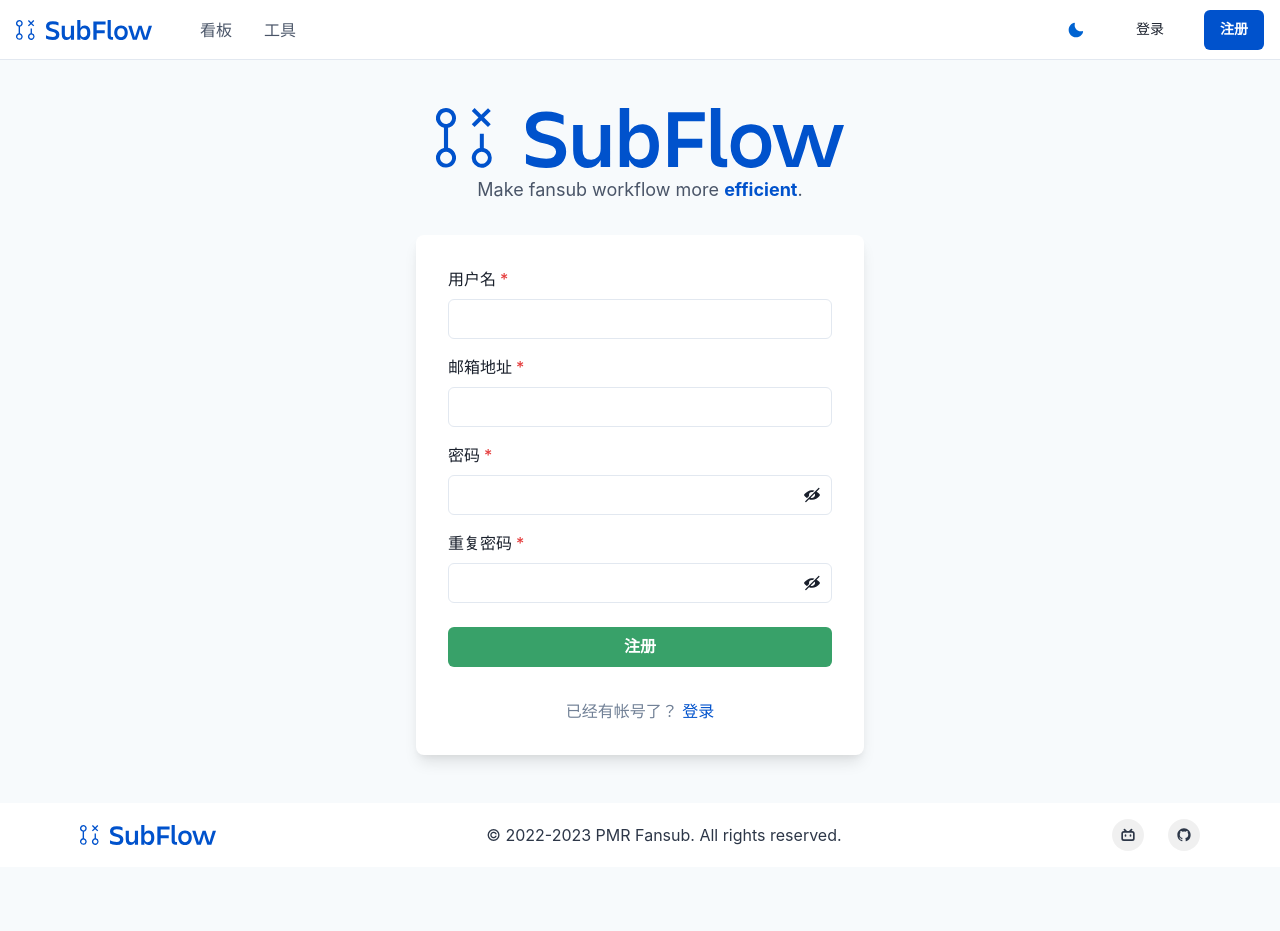
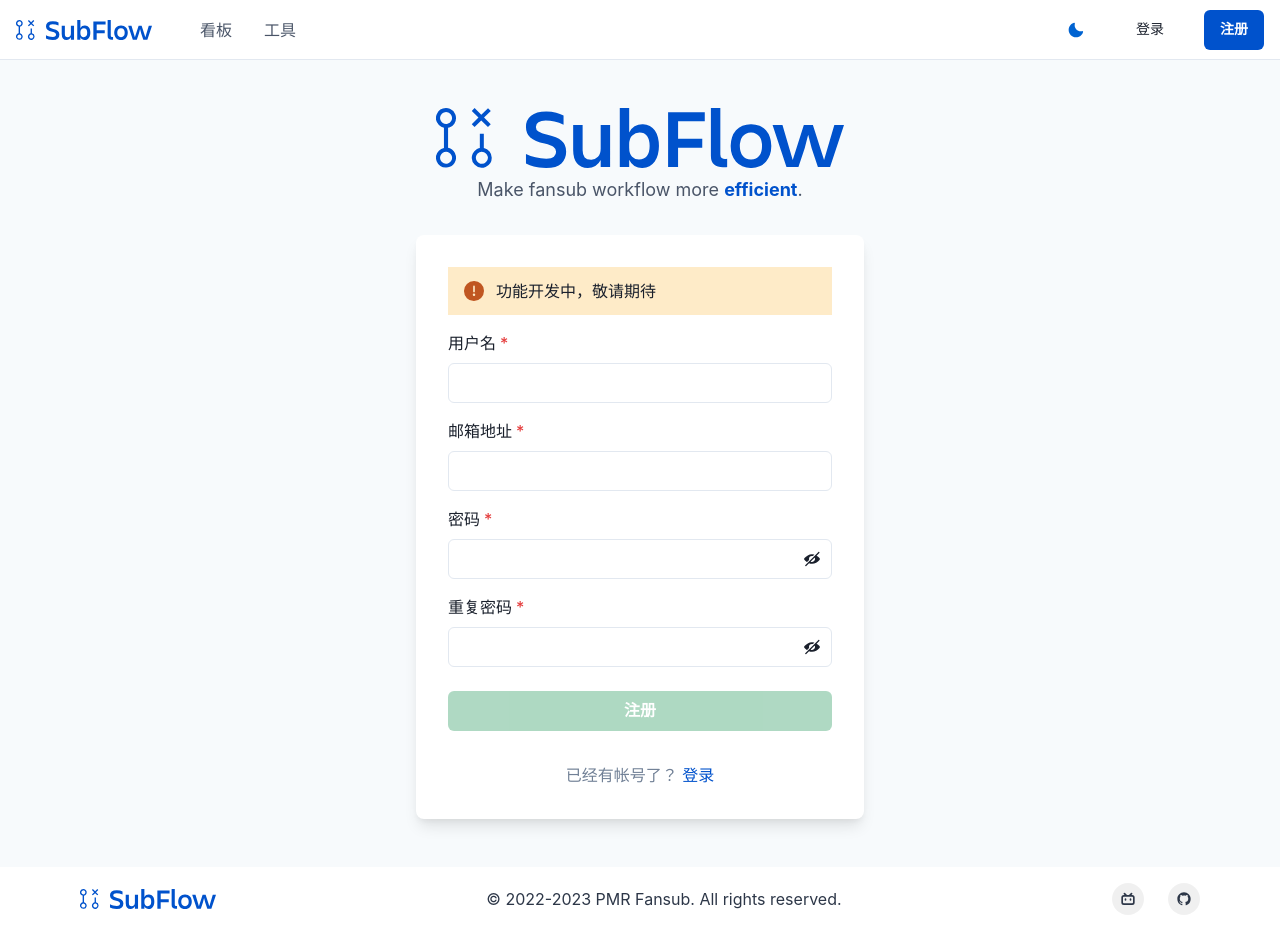
Before and after one commit to PMR-Fansub/subflow-react, a React (Create React App) app: page /register in a window 1280 px wide. Before the commit the page ends 867 px from the top, so only its background shows below. Built offline with nearby package versions, Linux system fonts and the light colour scheme.

Commit message:
feat!: make login and register unavailable
Temporarily disable login and register as these features are still not ready for use.

BREAKING CHANGE: login and register buttons are disabled

```diff
--- a/src/pages/login.tsx
+++ b/src/pages/login.tsx
@@ -3,19 +3,21 @@
 // SPDX-License-Identifier: GPL-3.0-or-later
 
 import {
+  Alert,
+  AlertIcon,
+  Box,
+  Button,
   Flex,
-  Box,
   FormControl,
+  FormErrorMessage,
   FormLabel,
+  Image,
   Input,
+  Link,
   Stack,
-  Link,
-  Button,
   Text,
   useColorModeValue,
-  useToast,
-  FormErrorMessage,
-  Image
+  useToast
 } from "@chakra-ui/react";
 import { Link as RouterLink, useLocation, useNavigate } from "react-router-dom";
 import { useAuth } from "../utils/auth";
@@ -106,6 +108,10 @@ const Login = () => {
             <Stack spacing={4}>
               <FormControl id="username" isInvalid={errors.username}>
                 <FormLabel htmlFor="username">用户名</FormLabel>
+                <Alert status="warning">
+                  <AlertIcon />
+                  功能开发中，敬请期待
+                </Alert>
                 <Input
                   id="username"
                   autoComplete="username"
@@ -141,6 +147,7 @@ const Login = () => {
                 <Button
                   bg={"brand.light"}
                   color={"white"}
+                  isDisabled
                   _hover={{
                     bg: "brand.dark"
                   }}
--- a/src/pages/register.tsx
+++ b/src/pages/register.tsx
@@ -3,6 +3,8 @@
 // SPDX-License-Identifier: GPL-3.0-or-later
 
 import {
+  Alert,
+  AlertIcon,
   Box,
   Button,
   Flex,
@@ -156,6 +158,10 @@ const Register = () => {
         >
           <form onSubmit={handleSubmit(handleRegister)}>
             <Stack spacing={4}>
+              <Alert status="warning">
+                <AlertIcon />
+                功能开发中，敬请期待
+              </Alert>
               <FormItem
                 name="username"
                 label="用户名"
@@ -201,6 +207,7 @@ const Register = () => {
               />
               <Stack spacing={10} pt={2}>
                 <Button
+                  isDisabled
                   loadingText="Submitting"
                   bg={"green.500"}
                   color={"white"}
```
